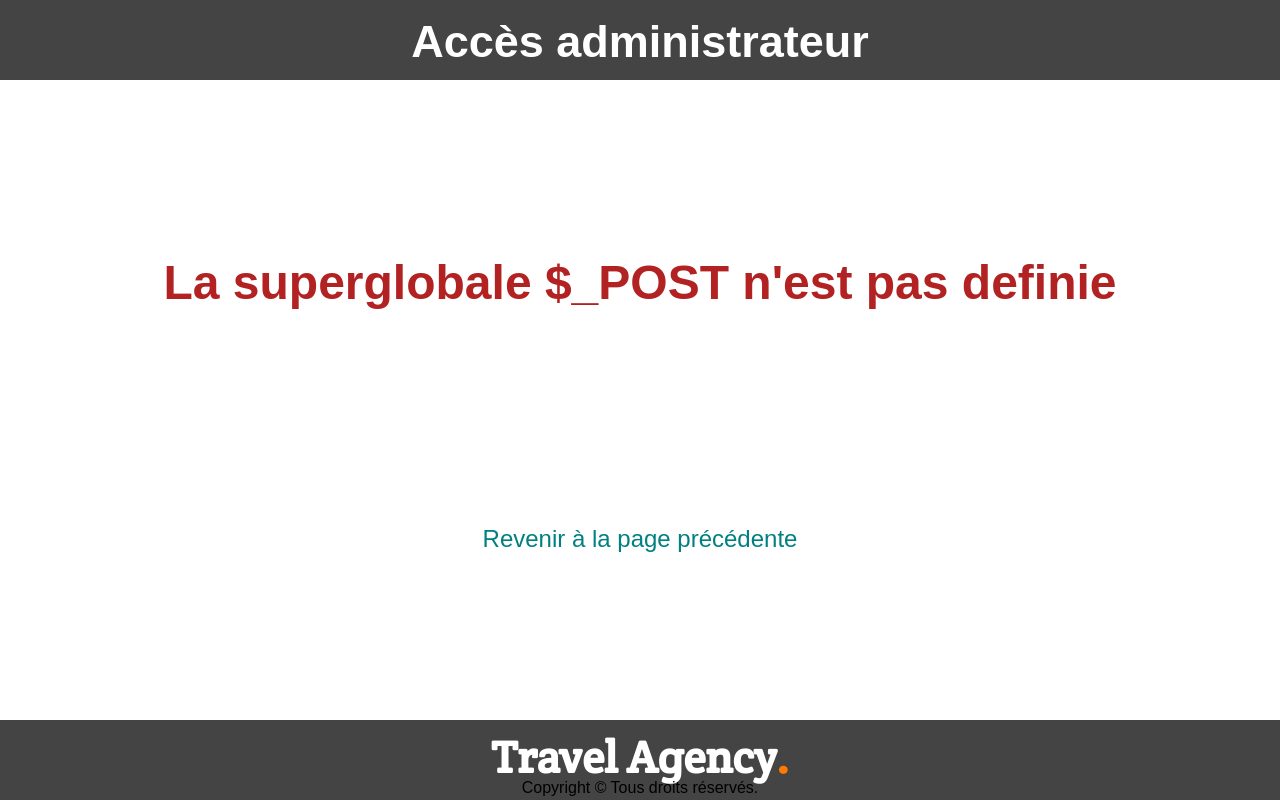
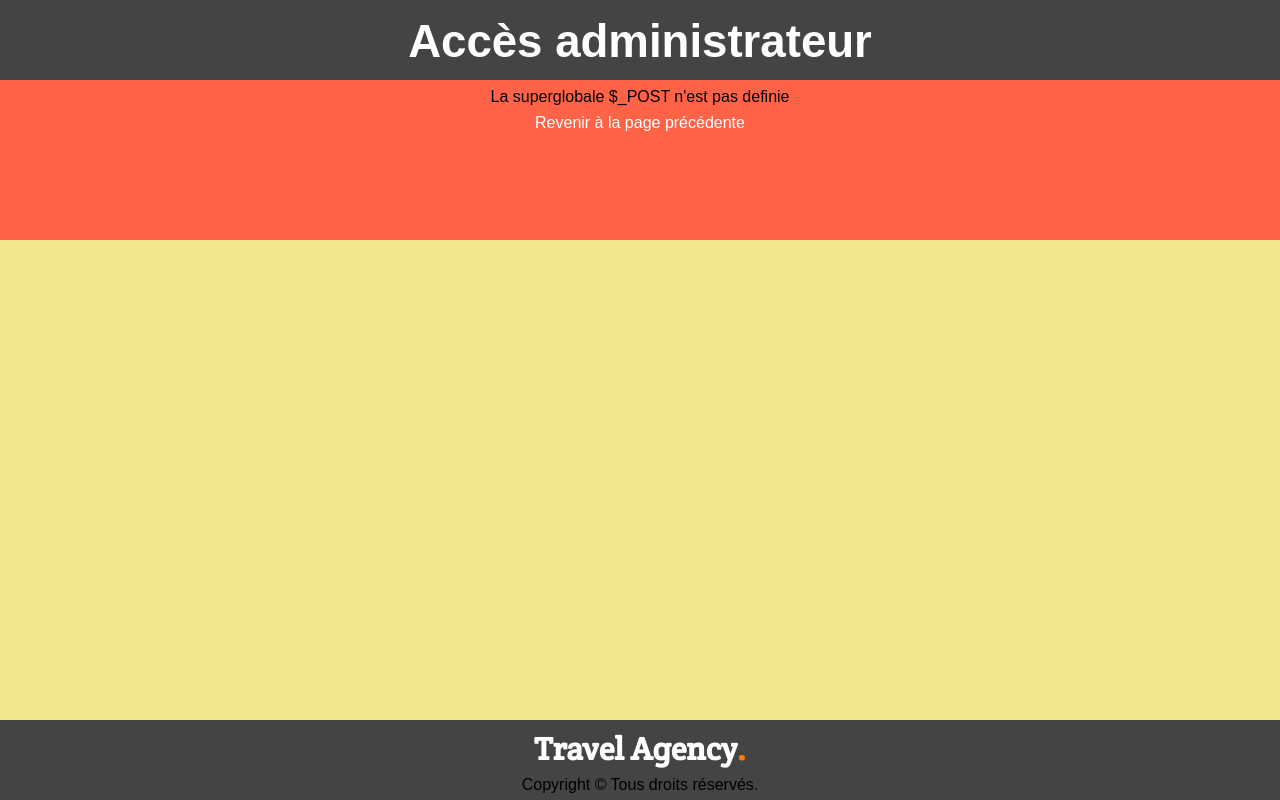
Before and after one commit to kyweez/OPENCLASSROOMS-02-PHP-MYSQL, a PHP site: page /client-db.php in a window 1280 px wide. Run offline with PHP 8.4, Linux system fonts and the light colour scheme.

Commit message:
push avant dodo

```diff
--- a/TPs/TP-travel-agency/css/style-client-db.css
+++ b/TPs/TP-travel-agency/css/style-client-db.css
@@ -5,112 +5,107 @@
     font-family: Arial,sans-serif;
 }
 body{
-    height: 100vh;
+    min-height: 100vh;
     width: 100vw;
-}
-section{
-    height: 80vh;
+    background-color: grey;
 }
 header, footer{
     background-color: #444;
     height: 10vh;
 }
+section{
+    min-height: 80vh;
+}
+header{
+    display: flex;
+}
+a{
+    text-decoration: none;
+    color: white;
+}
+strong{
+    color: teal;
+}
+
+/*******HEADER*******/
+header{
+    flex-direction: column;
+    justify-content: space-evenly;
+}
 header h1{
     width: 100vw;
     height: 6vh;
-    margin: 2vh 0 2vh 0;
     text-align: center;
     font-family: Arial, Helvetica, sans-serif;
     color: white;
-    font-size: 45px;
+    font-size: 2.85em;
+}
+
+/*******SECTION*******/
+section{
+    background-color: khaki;
+    display: flex;
+    flex-direction: column;
+    justify-content: flex-start;
+}
+section div:first-child{
+    height: 6vh;
+    display: flex;
+    flex-direction: row;
+    justify-content: flex-end;
+    align-items: center;
+}
+section div:first-child p{
+    padding: 1vh 2vw 1vh 2vw;
+}
+section div:first-child p a{
+    padding: 1vh 0.8vw;
+    background-color: rgb(206, 202, 202);
+    border-radius: 4px;
+    color: #444;
+}
+section div:first-child p a:hover{
+    background-color: #444;
+    color: white;
+}
+section div:last-child{
+    background-color: tomato;
+    min-height: 20vh;
+    display: flex;
+    flex-direction: column;
+    justify-content: flex-start;
+    align-items: center;
+}
+section div:last-child h2{
+    background-color: rgb(17, 173, 17);
+    margin: 1vh 0;
+    height: 4vh;
+    display: flex;
+    flex-direction: column;
+    justify-content: flex-start;
+    align-items: center;
+}
+table, tr, th, td{
+    border: 1px solid black;
+}
+
+/*******FOOTER*******/
+footer h1{
+    width: 100vw;
+    padding-top: 1vh;
+    height: 5vh;
+    text-align: center;
+    font-family: 'Crete Round', serif;
+    color: white;
+    font-size: 2em;
+}
+.copyright{
+    width: 100vw;
+    margin-top: 1vh;
+    height: 3vh;
+    text-align: center;
 }
 .orange{
     font-family: 'Crete Round', serif;
     color: #ff7a00;
 }
-a{
-    text-decoration: none;
-}
-header, section, footer, div, nav, ul, form{
-    display: flex;
-}
-header div{
-    flex-direction: row;
-    align-content: center;
-    justify-content: center;
-}
-section div, footer div{
-    width: 100vw;
-    flex-direction: column;
-    justify-content: space-evenly;
-    align-items: center;
-}
-section h2{
-    margin: 0 auto 20px auto;
-    border-bottom:  1px solid #02b8dd;
-    padding: 20px 10px;
-}
-section>div>div{
-    height: 40vh;
-}
-section form{
-    flex-direction: column;
-    justify-content: space-around;
-    align-items: center;
-    height: 100%;
-    width: 20vw;
-    border: 1px solid gray;
-}
-section p{
-    font-size: large;
-    display: flex;
-    justify-content: space-around;
-    align-items: center;
-    height: 15%;
-    width: 100%;
-}
-label, input{
-
-    height: 100%;
-    width: 70%;
-}
-label{
-    padding-top: 10%;
-    font-weight: bold;
-}
-input{
-    border: 1px solid gray;
-    font-size: 100%;
-}
-#submit-button{
-    border: none;
-    margin: 3vh 0;
-}
-#id, #password{
-    text-indent: 0.7vw;
-}
-section a{
-    display: inline-block;
-    height: 10vh;
-    margin-top: 40px;
-    font-size: 1.5em;
-    color: teal;
-    height: 5vh;
-}
-footer h1{
-    width: 100vw;
-    height: 5vh;
-    margin: 1vh 0 1vh 0;
-    text-align: center;
-    font-family: 'Crete Round', serif;
-    color: white;
-    font-size: 45px;
-}
-footer>div>div{
-    height: 5vh;
-}
-#error-section{
-    color: firebrick;
-    font-size: 300%;
-    font-weight: bold;
-}
```
Also changed, not shown: TPs/TP-travel-agency/client-db.php (+47 -46 lines).
